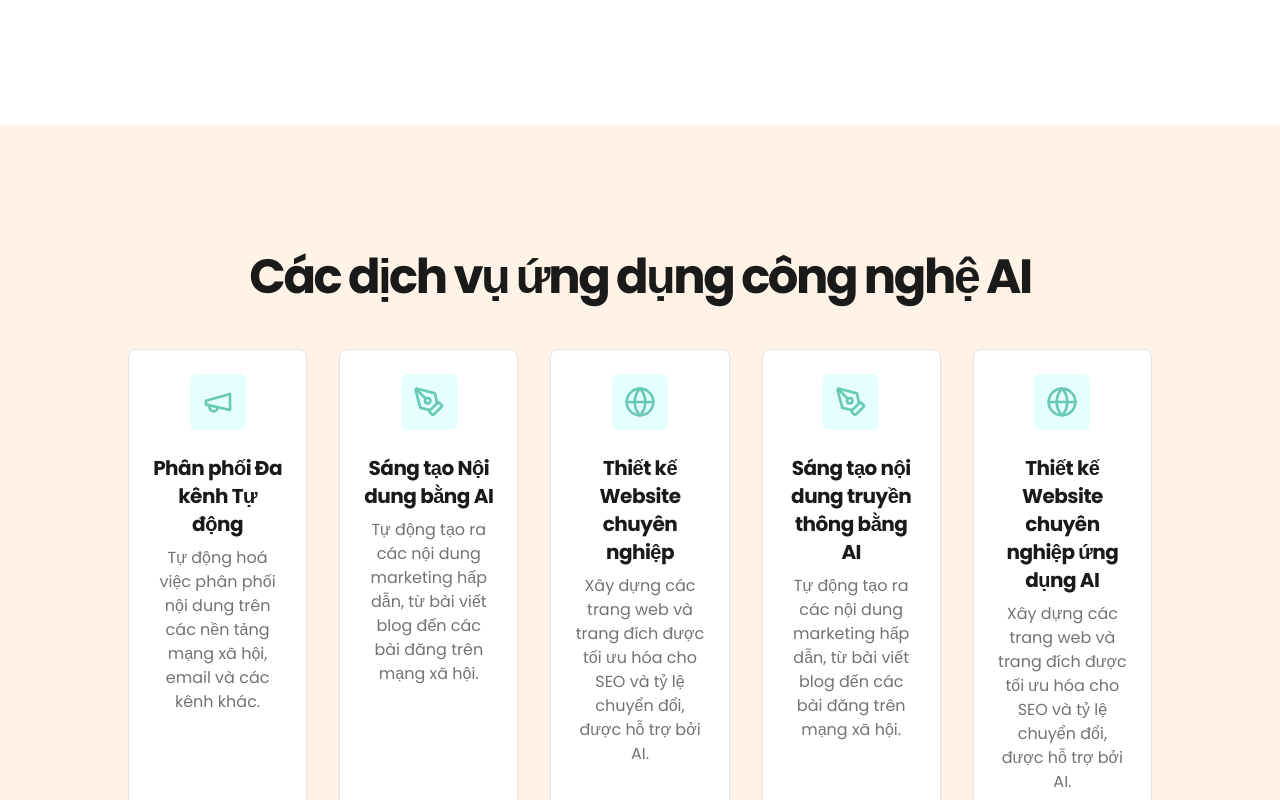
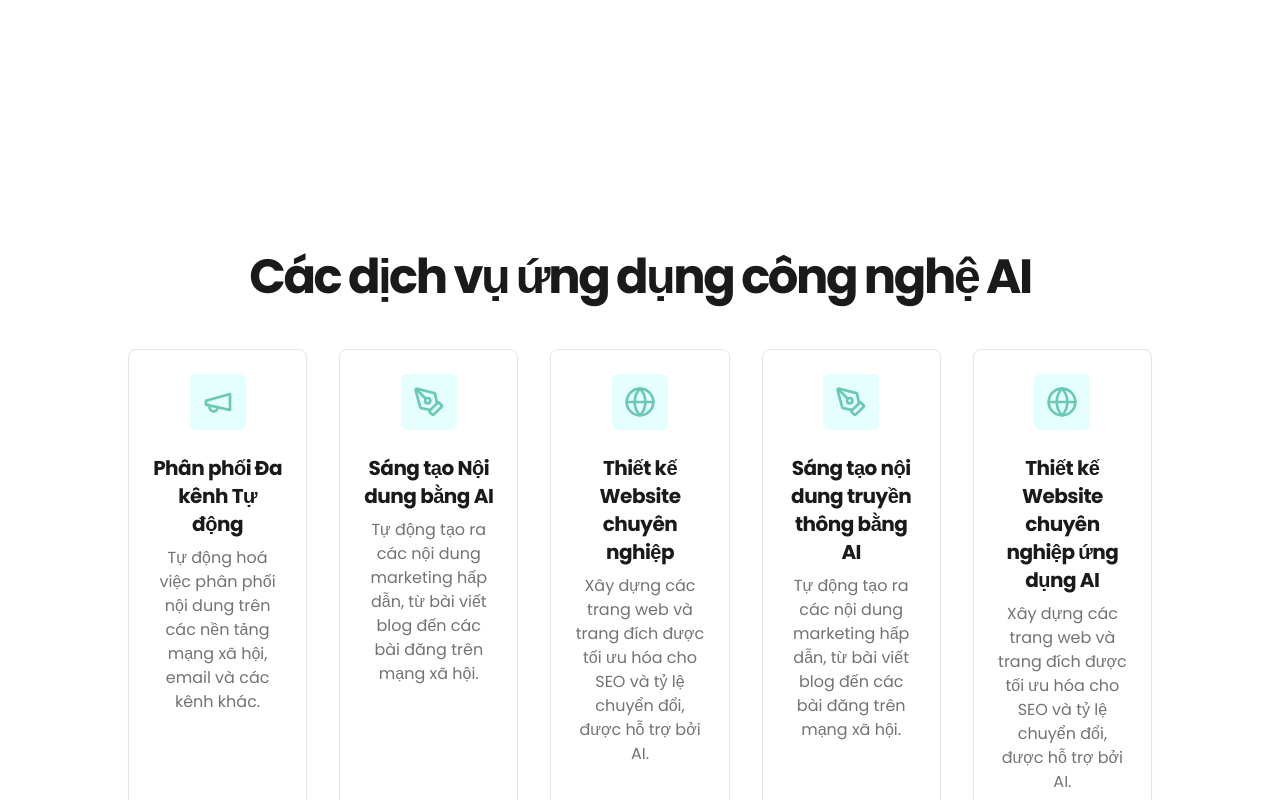
Before and after one commit to jb007-gg/igen-backend, a Next.js app: page / in a window 1280 px wide. Shown: the part 1160-1960 px from the top of the page. Built offline with nearby package versions, Linux system fonts and the light colour scheme.

Commit message:
remove the background color to white (_for element section_)

```diff
--- a/src/components/landing/services-section.tsx
+++ b/src/components/landing/services-section.tsx
@@ -32,7 +32,7 @@ const services = [
 
 export function ServicesSection() {
   return (
-    <section id="services" className="w-full py-12 md:py-24 lg:py-32 bg-accent">
+    <section id="services" className="w-full py-12 md:py-24 lg:py-32 bg-background">
       <div className="container mx-auto px-4 md:px-6">
         <div className="flex flex-col items-center justify-center space-y-4 text-center">
           <div className="space-y-2">
```
